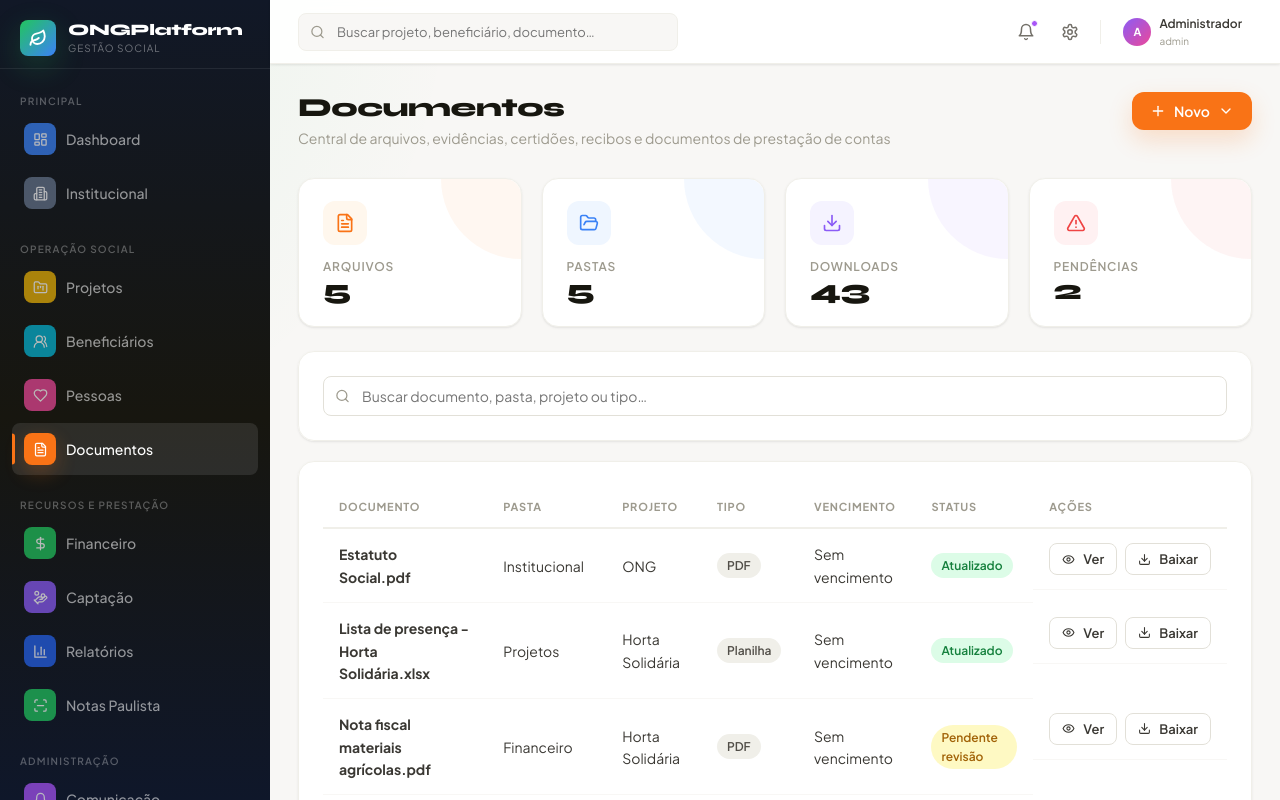
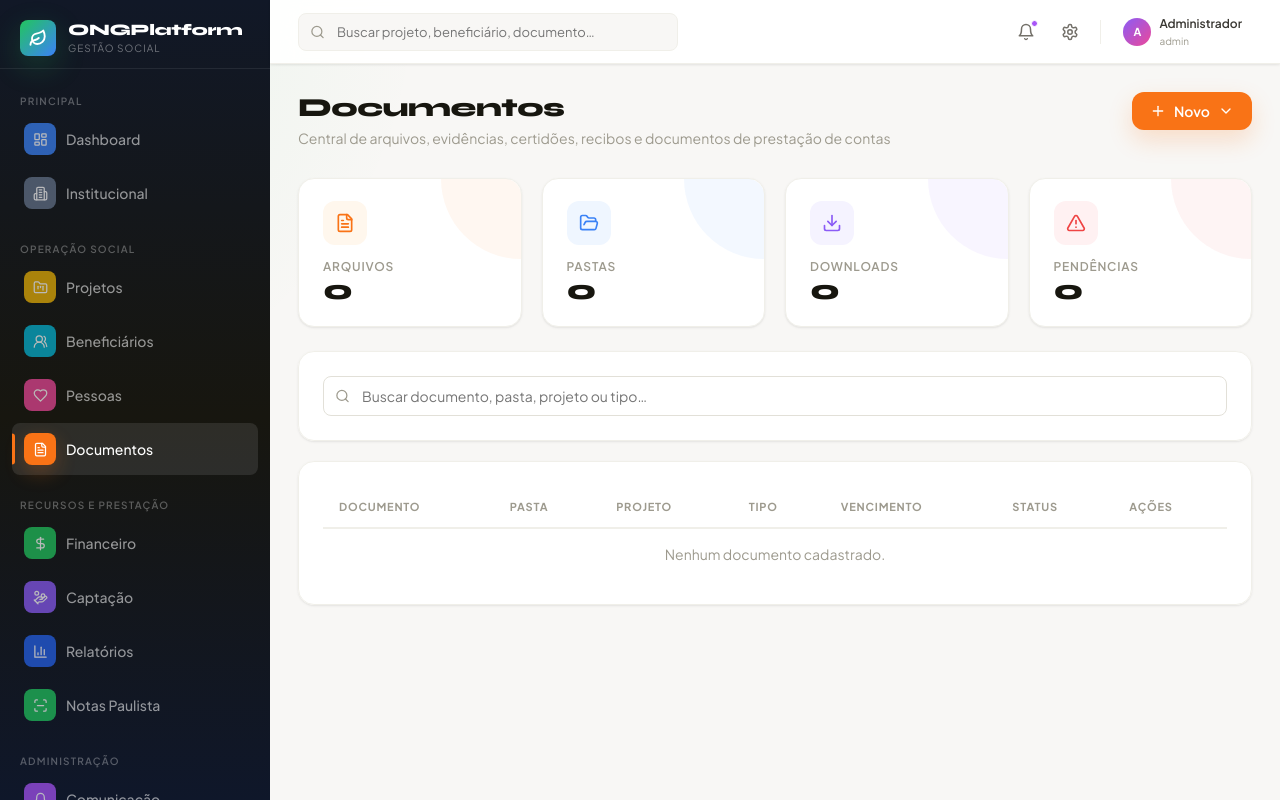
Before and after one commit to Klint-prog/ong-platform, a React (Vite) app: page /documentos in a window 1280 px wide. Both pictures are taken after typing "name@example.com", "Sample123" into the empty fields and a click on the button "Entrar". Shown: the top 800 px of the page. Built offline with nearby package versions, Linux system fonts and the light colour scheme.

Commit message:
refactor: remover documentos mockados e persistir cadastros

```diff
--- a/src/pages/documentos/Documentos.jsx
+++ b/src/pages/documentos/Documentos.jsx
@@ -1,13 +1,6 @@
 import { useMemo, useRef, useState } from 'react'
-import { FileText, Upload, Download, AlertTriangle, FolderOpen, Search, Plus, Eye, ChevronDown } from 'lucide-react'
-
-const docsIniciais = [
-  { id: 1, nome: 'Estatuto Social.pdf', pasta: 'Institucional', tipo: 'PDF', projeto: 'ONG', vencimento: 'Sem vencimento', status: 'ATUALIZADO' },
-  { id: 2, nome: 'Lista de presença - Horta Solidária.xlsx', pasta: 'Projetos', tipo: 'Planilha', projeto: 'Horta Solidária', vencimento: 'Sem vencimento', status: 'ATUALIZADO' },
-  { id: 3, nome: 'Nota fiscal materiais agrícolas.pdf', pasta: 'Financeiro', tipo: 'PDF', projeto: 'Horta Solidária', vencimento: 'Sem vencimento', status: 'PENDENTE_REVISAO' },
-  { id: 4, nome: 'Certidão negativa municipal.pdf', pasta: 'Certidões', tipo: 'PDF', projeto: 'ONG', vencimento: '2026-05-25', status: 'VENCE_EM_BREVE' },
-  { id: 5, nome: 'Termos LGPD beneficiários.zip', pasta: 'Beneficiários', tipo: 'Arquivo', projeto: 'Escola Digital', vencimento: 'Sem vencimento', status: 'ATUALIZADO' },
-]
+import { FileText, Upload, Download, AlertTriangle, FolderOpen, Search, Plus, Eye, ChevronDown, Trash2 } from 'lucide-react'
+import { listarDocumentos, salvarDocumentos } from './documentosStorage'
 
 const status = {
   ATUALIZADO: { label: 'Atualizado', badge: 'badge-green' },
@@ -31,70 +24,43 @@ const tipoPorExtensao = {
 function criarRegistroArquivo(file, id, pastaPadrao = 'Upload') {
   const extensao = file.name.split('.').pop()?.toLowerCase() || ''
   const pastaOrigem = file.webkitRelativePath ? file.webkitRelativePath.split('/')[0] : pastaPadrao
-
-  return {
-    id,
-    nome: file.name,
-    pasta: pastaOrigem,
-    tipo: tipoPorExtensao[extensao] || 'Arquivo',
-    projeto: 'ONG',
-    vencimento: 'Sem vencimento',
-    status: 'ATUALIZADO',
-    file,
-  }
+  return { id, nome: file.name, pasta: pastaOrigem, tipo: tipoPorExtensao[extensao] || 'Arquivo', projeto: 'ONG', vencimento: 'Sem vencimento', status: 'ATUALIZADO', fileName: file.name }
 }
 
 export default function Documentos() {
   const [busca, setBusca] = useState('')
-  const [docs, setDocs] = useState(docsIniciais)
+  const [docs, setDocs] = useState(() => listarDocumentos())
   const [menuAberto, setMenuAberto] = useState(false)
   const [previewDoc, setPreviewDoc] = useState(null)
   const uploadArquivoRef = useRef(null)
   const uploadPastaRef = useRef(null)
 
-  const filtrados = useMemo(
-    () => docs.filter((d) => [d.nome, d.pasta, d.projeto, d.tipo].join(' ').toLowerCase().includes(busca.toLowerCase())),
-    [busca, docs],
-  )
+  const filtrados = useMemo(() => docs.filter((d) => [d.nome, d.pasta, d.projeto, d.tipo].join(' ').toLowerCase().includes(busca.toLowerCase())), [busca, docs])
+  const totalPastas = useMemo(() => new Set(docs.map((d) => d.pasta).filter(Boolean)).size, [docs])
+  const totalPendencias = useMemo(() => docs.filter((d) => d.status === 'PENDENTE_REVISAO' || d.status === 'VENCE_EM_BREVE').length, [docs])
 
-  const totalPastas = useMemo(() => new Set(docs.map((d) => d.pasta)).size, [docs])
-  const totalPendencias = useMemo(() => docs.filter((d) => d.status === 'PENDENTE_REVISAO' || d.status === 'VENCE_EM_BREVE').length, [docs])
+  const persistirDocs = (next) => {
+    setDocs(next)
+    salvarDocumentos(next)
+  }
 
   const uploadArquivos = (files) => {
     if (!files || files.length === 0) return
     const base = Date.now()
     const novos = Array.from(files).map((file, index) => criarRegistroArquivo(file, base + index))
-    setDocs((prev) => [...novos, ...prev])
+    persistirDocs([...novos, ...docs])
     setMenuAberto(false)
   }
 
   const criarPasta = () => {
     const nome = window.prompt('Nome da nova pasta:')?.trim()
     if (!nome) return
-
-    setDocs((prev) => [
-      {
-        id: Date.now(),
-        nome: `${nome} (pasta)`,
-        pasta: nome,
-        tipo: 'Pasta',
-        projeto: 'ONG',
-        vencimento: 'Sem vencimento',
-        status: 'ATUALIZADO',
-      },
-      ...prev,
-    ])
+    persistirDocs([{ id: Date.now(), nome: `${nome} (pasta)`, pasta: nome, tipo: 'Pasta', projeto: 'ONG', vencimento: 'Sem vencimento', status: 'ATUALIZADO' }, ...docs])
     setMenuAberto(false)
   }
 
   const visualizarDocumento = (doc) => {
-    if (!doc.file) {
-      window.alert('Visualização disponível apenas para arquivos enviados nesta sessão.')
-      return
-    }
-
-    const url = URL.createObjectURL(doc.file)
-    setPreviewDoc({ nome: doc.nome, url })
+    window.alert(`Documento: ${doc.nome}\nPasta: ${doc.pasta}\nProjeto: ${doc.projeto}\nTipo: ${doc.tipo}\nStatus: ${status[doc.status]?.label || doc.status}`)
   }
 
   const fecharPreview = () => {
@@ -103,94 +69,30 @@ export default function Documentos() {
   }
 
   const baixarDocumento = (doc) => {
-    if (!doc.file) {
-      window.alert('Download local disponível apenas para arquivos enviados nesta sessão.')
-      return
-    }
-
-    const url = URL.createObjectURL(doc.file)
+    const conteudo = JSON.stringify(doc, null, 2)
+    const blob = new Blob([conteudo], { type: 'application/json' })
+    const url = URL.createObjectURL(blob)
     const link = document.createElement('a')
     link.href = url
-    link.download = doc.nome
+    link.download = doc.nome || `documento-${doc.id}.json`
     document.body.appendChild(link)
     link.click()
     link.remove()
     URL.revokeObjectURL(url)
   }
 
+  const excluirDocumento = (doc) => {
+    if (!window.confirm(`Deseja excluir o documento "${doc.nome}"?`)) return
+    persistirDocs(docs.filter((item) => item.id !== doc.id))
+  }
+
   return (
     <div className="mod-documentos animate-fade-in">
-      <div className="page-header">
-        <div>
-          <h1 className="page-title">Documentos</h1>
-          <p className="page-subtitle">Central de arquivos, evidências, certidões, recibos e documentos de prestação de contas</p>
-        </div>
-        <div style={{ position: 'relative' }}>
-          <button className="btn btn-primary" onClick={() => setMenuAberto((prev) => !prev)}><Plus size={16} /> Novo <ChevronDown size={16} /></button>
-          {menuAberto && (
-            <div className="card" style={{ position: 'absolute', right: 0, top: 'calc(100% + 8px)', padding: 8, minWidth: 220, zIndex: 20 }}>
-              <button className="btn btn-ghost" style={{ width: '100%', justifyContent: 'flex-start' }} onClick={criarPasta}><FolderOpen size={15} /> Nova pasta</button>
-              <button className="btn btn-ghost" style={{ width: '100%', justifyContent: 'flex-start' }} onClick={() => uploadArquivoRef.current?.click()}><Upload size={15} /> Upload de arquivo</button>
-              <button className="btn btn-ghost" style={{ width: '100%', justifyContent: 'flex-start' }} onClick={() => uploadPastaRef.current?.click()}><Upload size={15} /> Upload de pasta</button>
-            </div>
-          )}
-          <input ref={uploadArquivoRef} type="file" style={{ display: 'none' }} onChange={(e) => uploadArquivos(e.target.files)} />
-          <input ref={uploadPastaRef} type="file" webkitdirectory="true" directory="true" multiple style={{ display: 'none' }} onChange={(e) => uploadArquivos(e.target.files)} />
-        </div>
-      </div>
-
-      <div className="grid-4" style={{ marginBottom: 24 }}>
-        <div className="stat-card mod-documentos"><div className="stat-icon"><FileText size={20} /></div><div><div className="stat-label">Arquivos</div><div className="stat-value">{docs.length}</div></div></div>
-        <div className="stat-card mod-dashboard"><div className="stat-icon"><FolderOpen size={20} /></div><div><div className="stat-label">Pastas</div><div className="stat-value">{totalPastas}</div></div></div>
-        <div className="stat-card mod-captacao"><div className="stat-icon"><Download size={20} /></div><div><div className="stat-label">Downloads</div><div className="stat-value">43</div></div></div>
-        <div className="stat-card mod-alertas"><div className="stat-icon"><AlertTriangle size={20} /></div><div><div className="stat-label">Pendências</div><div className="stat-value">{totalPendencias}</div></div></div>
-      </div>
-
-      <div className="card" style={{ marginBottom: 20 }}>
-        <div style={{ position: 'relative' }}>
-          <Search size={15} style={{ position: 'absolute', left: 12, top: '50%', transform: 'translateY(-50%)', color: 'var(--gray-400)' }} />
-          <input placeholder="Buscar documento, pasta, projeto ou tipo…" value={busca} onChange={(e) => setBusca(e.target.value)} style={{ paddingLeft: 38 }} />
-        </div>
-      </div>
-
-      <div className="card">
-        <div className="table-wrap">
-          <table>
-            <thead><tr><th>Documento</th><th>Pasta</th><th>Projeto</th><th>Tipo</th><th>Vencimento</th><th>Status</th><th>Ações</th></tr></thead>
-            <tbody>
-              {filtrados.map((doc) => {
-                const statusInfo = status[doc.status] || status.ATUALIZADO
-                return (
-                  <tr key={doc.id}>
-                    <td><strong>{doc.nome}</strong></td>
-                    <td>{doc.pasta}</td>
-                    <td>{doc.projeto}</td>
-                    <td><span className="badge badge-gray">{doc.tipo}</span></td>
-                    <td>{doc.vencimento}</td>
-                    <td><span className={`badge ${statusInfo.badge}`}>{statusInfo.label}</span></td>
-                    <td style={{ display: 'flex', gap: 8 }}>
-                      <button className="btn btn-sm btn-outline" onClick={() => visualizarDocumento(doc)}><Eye size={13} /> Ver</button>
-                      <button className="btn btn-sm btn-outline" onClick={() => baixarDocumento(doc)}><Download size={13} /> Baixar</button>
-                    </td>
-                  </tr>
-                )
-              })}
-            </tbody>
-          </table>
-        </div>
-      </div>
-
-      {previewDoc && (
-        <div style={{ position: 'fixed', inset: 0, background: 'rgba(15, 23, 42, 0.55)', zIndex: 50, display: 'grid', placeItems: 'center', padding: 24 }}>
-          <div className="card" style={{ width: 'min(1100px, 100%)', height: 'min(85vh, 760px)', padding: 16, display: 'flex', flexDirection: 'column', gap: 12 }}>
-            <div style={{ display: 'flex', justifyContent: 'space-between', alignItems: 'center', gap: 12 }}>
-              <strong style={{ overflow: 'hidden', textOverflow: 'ellipsis', whiteSpace: 'nowrap' }}>{previewDoc.nome}</strong>
-              <button className="btn btn-sm btn-outline" onClick={fecharPreview}>Fechar</button>
-            </div>
-            <iframe title={previewDoc.nome} src={previewDoc.url} style={{ width: '100%', flex: 1, border: '1px solid var(--gray-100)', borderRadius: 8 }} />
-          </div>
-        </div>
-      )}
+      <div className="page-header"><div><h1 className="page-title">Documentos</h1><p className="page-subtitle">Central de arquivos, evidências, certidões, recibos e documentos de prestação de contas</p></div><div style={{ position: 'relative' }}><button className="btn btn-primary" onClick={() => setMenuAberto((prev) => !prev)}><Plus size={16} /> Novo <ChevronDown size={16} /></button>{menuAberto && <div className="card" style={{ position: 'absolute', right: 0, top: 'calc(100% + 8px)', padding: 8, minWidth: 220, zIndex: 20 }}><button className="btn btn-ghost" style={{ width: '100%', justifyContent: 'flex-start' }} onClick={criarPasta}><FolderOpen size={15} /> Nova pasta</button><button className="btn btn-ghost" style={{ width: '100%', justifyContent: 'flex-start' }} onClick={() => uploadArquivoRef.current?.click()}><Plus size={15} /> Upload de arquivo</button><button className="btn btn-ghost" style={{ width: '100%', justifyContent: 'flex-start' }} onClick={() => uploadPastaRef.current?.click()}><Plus size={15} /> Upload de pasta</button></div>}<input ref={uploadArquivoRef} type="file" style={{ display: 'none' }} onChange={(e) => uploadArquivos(e.target.files)} /><input ref={uploadPastaRef} type="file" webkitdirectory="true" directory="true" multiple style={{ display: 'none' }} onChange={(e) => uploadArquivos(e.target.files)} /></div></div>
+      <div className="grid-4" style={{ marginBottom: 24 }}><div className="stat-card mod-documentos"><div className="stat-icon"><FileText size={20} /></div><div><div className="stat-label">Arquivos</div><div className="stat-value">{docs.length}</div></div></div><div className="stat-card mod-dashboard"><div className="stat-icon"><FolderOpen size={20} /></div><div><div className="stat-label">Pastas</div><div className="stat-value">{totalPastas}</div></div></div><div className="stat-card mod-captacao"><div className="stat-icon"><Download size={20} /></div><div><div className="stat-label">Downloads</div><div className="stat-value">0</div></div></div><div className="stat-card mod-alertas"><div className="stat-icon"><AlertTriangle size={20} /></div><div><div className="stat-label">Pendências</div><div className="stat-value">{totalPendencias}</div></div></div></div>
+      <div className="card" style={{ marginBottom: 20 }}><div style={{ position: 'relative' }}><Search size={15} style={{ position: 'absolute', left: 12, top: '50%', transform: 'translateY(-50%)', color: 'var(--gray-400)' }} /><input placeholder="Buscar documento, pasta, projeto ou tipo…" value={busca} onChange={(e) => setBusca(e.target.value)} style={{ paddingLeft: 38 }} /></div></div>
+      <div className="card"><div className="table-wrap"><table><thead><tr><th>Documento</th><th>Pasta</th><th>Projeto</th><th>Tipo</th><th>Vencimento</th><th>Status</th><th>Ações</th></tr></thead><tbody>{filtrados.map((doc) => { const statusInfo = status[doc.status] || status.ATUALIZADO; return <tr key={doc.id}><td><strong>{doc.nome}</strong></td><td>{doc.pasta}</td><td>{doc.projeto}</td><td><span className="badge badge-gray">{doc.tipo}</span></td><td>{doc.vencimento}</td><td><span className={`badge ${statusInfo.badge}`}>{statusInfo.label}</span></td><td style={{ display: 'flex', gap: 8, flexWrap: 'wrap' }}><button className="btn btn-sm btn-outline" onClick={() => visualizarDocumento(doc)}><Eye size={13} /> Ver</button><button className="btn btn-sm btn-outline" onClick={() => baixarDocumento(doc)}><Download size={13} /> Baixar</button><button className="btn btn-sm btn-outline" onClick={() => excluirDocumento(doc)}><Trash2 size={13} /> Excluir</button></td></tr> })}{filtrados.length === 0 && <tr><td colSpan="7" style={{ textAlign: 'center', color: 'var(--gray-400)' }}>Nenhum documento cadastrado.</td></tr>}</tbody></table></div></div>
+      {previewDoc && <div style={{ position: 'fixed', inset: 0, background: 'rgba(15, 23, 42, 0.55)', zIndex: 50, display: 'grid', placeItems: 'center', padding: 24 }}><div className="card" style={{ width: 'min(1100px, 100%)', height: 'min(85vh, 760px)', padding: 16, display: 'flex', flexDirection: 'column', gap: 12 }}><div style={{ display: 'flex', justifyContent: 'space-between', alignItems: 'center', gap: 12 }}><strong style={{ overflow: 'hidden', textOverflow: 'ellipsis', whiteSpace: 'nowrap' }}>{previewDoc.nome}</strong><button className="btn btn-sm btn-outline" onClick={fecharPreview}>Fechar</button></div><iframe title={previewDoc.nome} src={previewDoc.url} style={{ width: '100%', flex: 1, border: '1px solid var(--gray-100)', borderRadius: 8 }} /></div></div>}
     </div>
   )
 }
```
